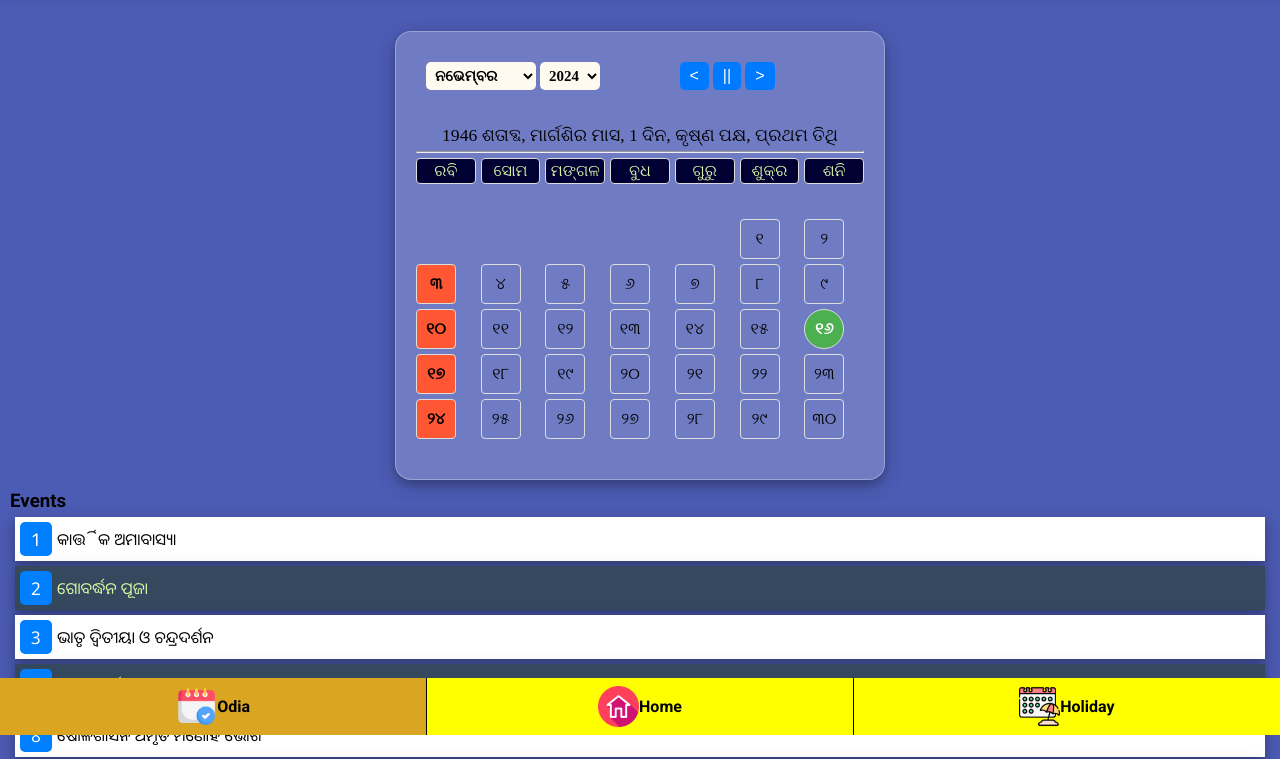
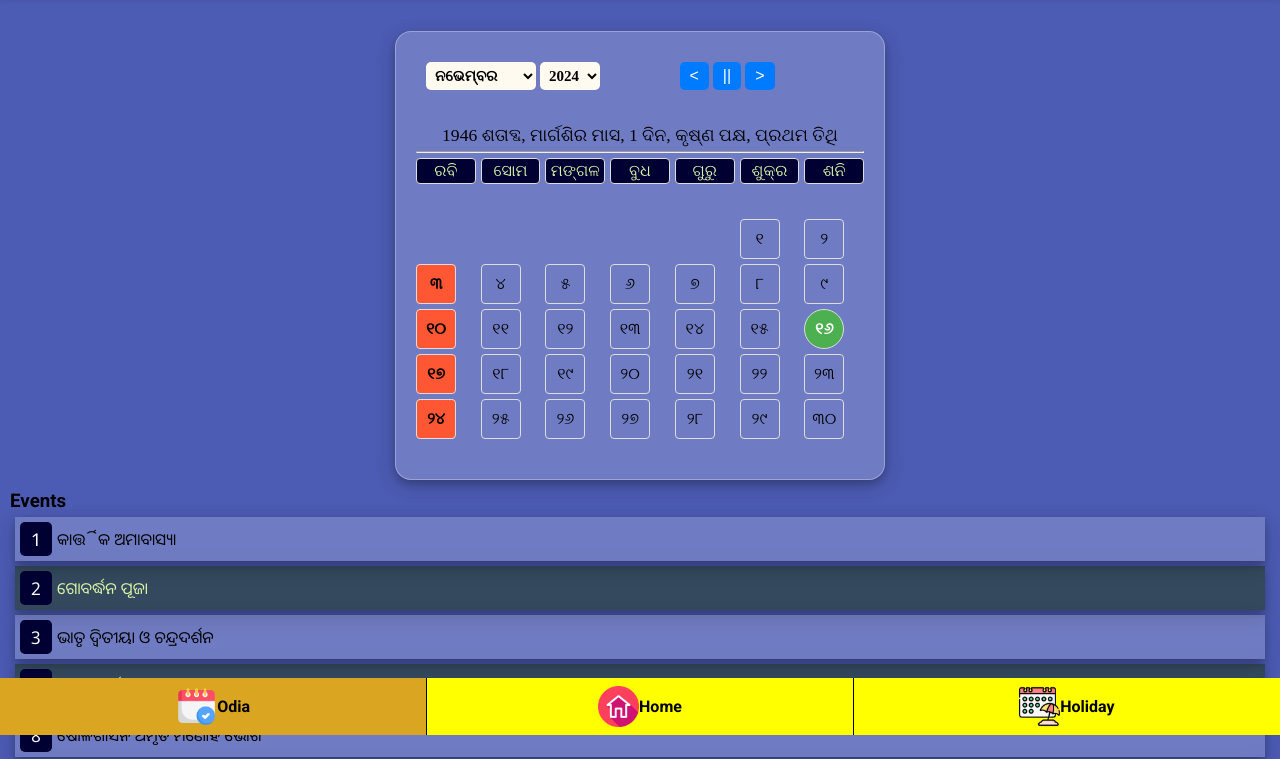
Before and after one commit to sandeepwebsite/odiacalendar, a plain HTML site: page odia-calendar.html in a window 1280 px wide. Shown: the part 65-824 px from the top of the page. Drawn offline with nearby package versions, Linux system fonts and the light colour scheme.

Commit message:
update css

```diff
--- a/css/odia-calendar.css
+++ b/css/odia-calendar.css
@@ -154,7 +154,7 @@ button:hover {
     box-shadow: 0 4px 8px 0 rgba(0, 0, 0, 0.2), 0 6px 20px 0 rgba(0, 0, 0, 0.19);
     font-family: "Noto Sans Oriya", sans-serif;
   font-optical-sizing: auto;
-  font-weight: 300;
+  font-weight: 350;
   font-style: normal;
   font-variation-settings: "wdth" 100;
 }
@@ -166,10 +166,12 @@ button:hover {
     text-align: center;
     margin: 5px;
     padding: 5px;
-    background-color: #0080ff;
+    background-color: #000033;
 }
 #eventList div:nth-child(odd) {
-  background-color: white;
+    background: rgba(255, 255, 255, 0.2);
+    backdrop-filter: blur(5px);
+        -webkit-backdrop-filter: blur(5px);
 }
 #eventList div:nth-child(even) {
   background-color: #34495e;
```
